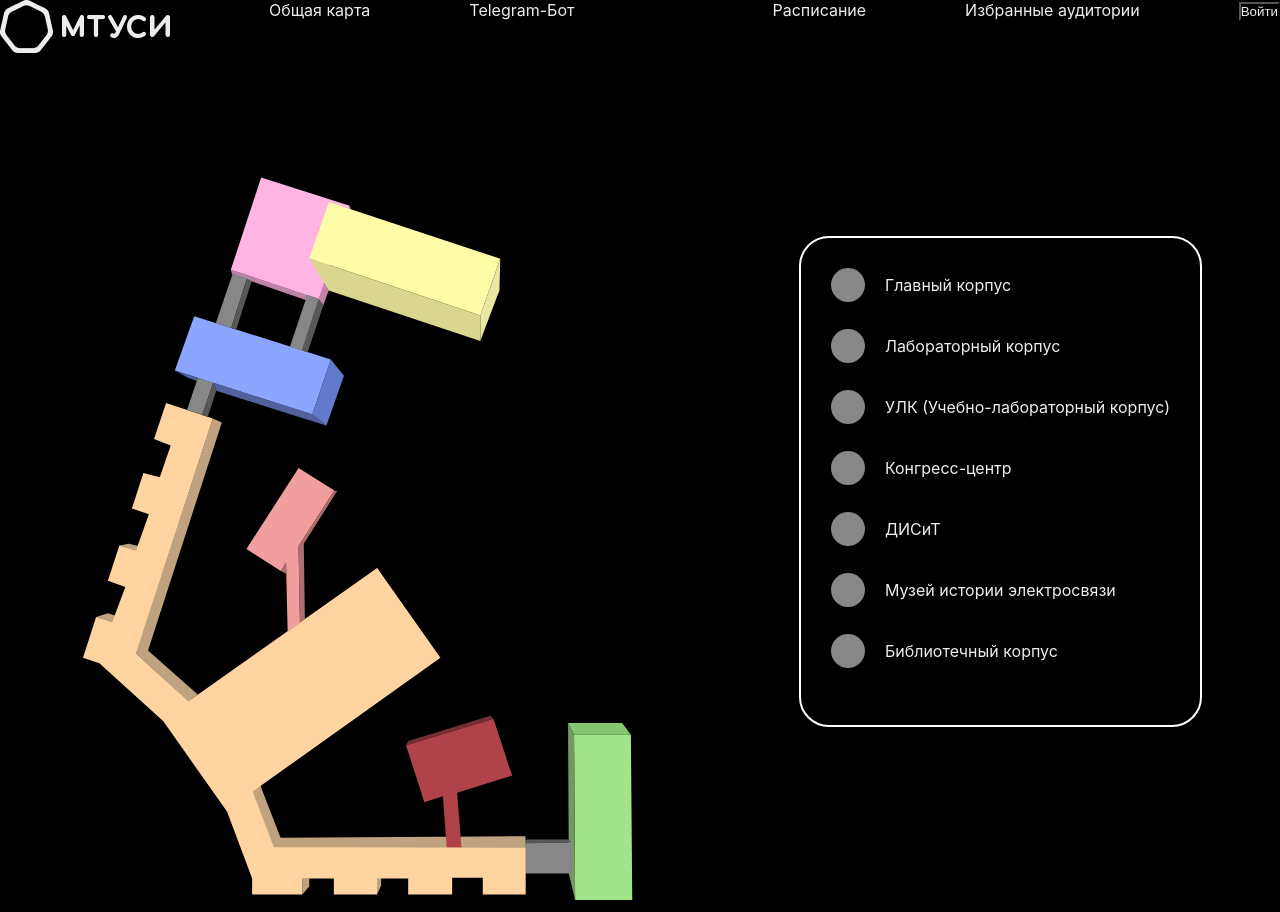
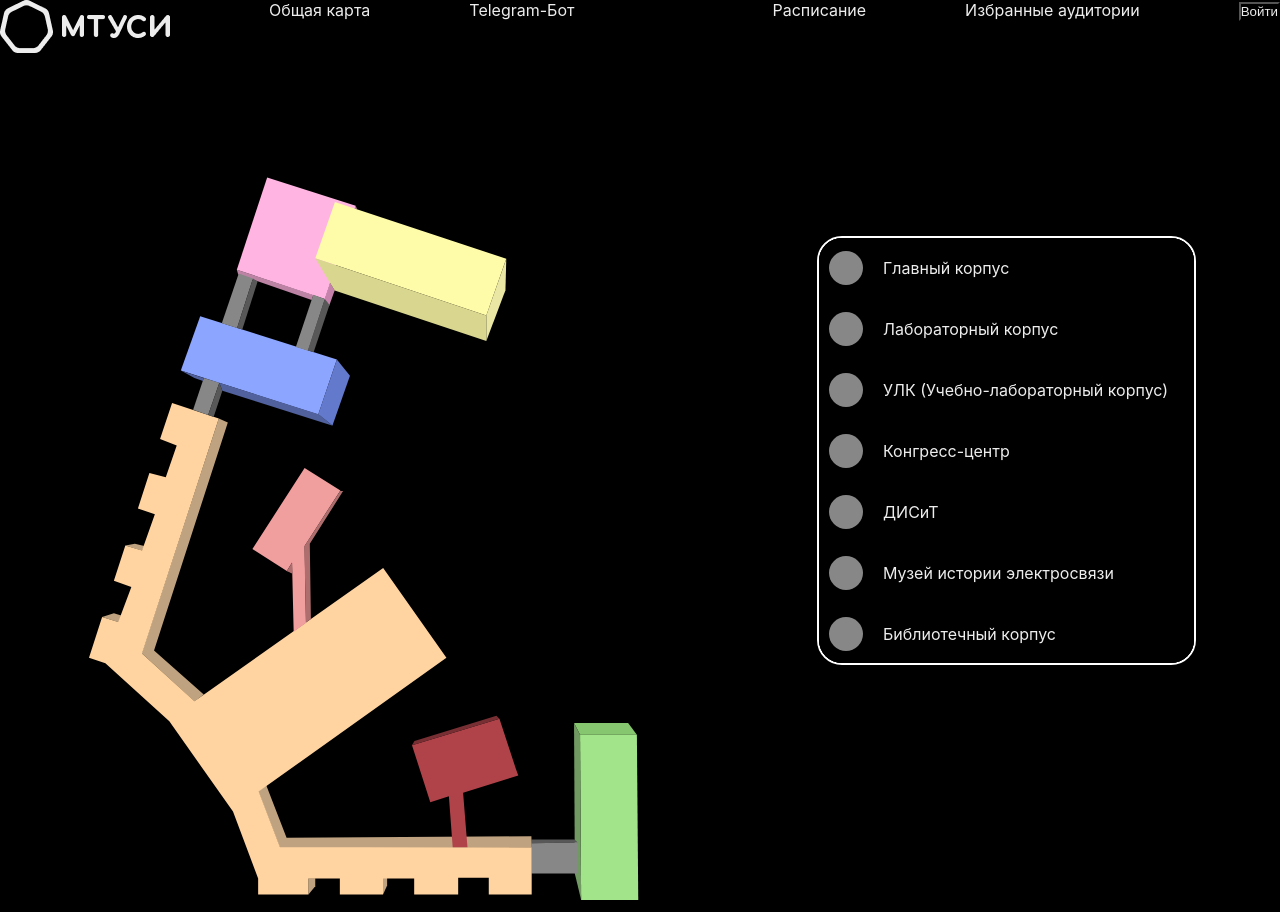
Before and after one commit to rupturevryky/mtuci-svg-map, a React (Create React App) app: page / in a window 1280 px wide. Built offline with nearby package versions, Linux system fonts and the light colour scheme.

Commit message:
onMouseEnter/onMouseLeave

```diff
--- a/src/app/Slice/SelectBildingsSlice.js
+++ b/src/app/Slice/SelectBildingsSlice.js
@@ -6,42 +6,49 @@ const initialState = {
             id: 1,
             title: "Главный корпус",
             active: false,
+            blure: false,
             color: "#FFD4A1"
         },
         {
             id: 2,
             title: "Лабораторный корпус",
             active: false,
+            blure: false,
             color: "#D7FF83"
         },
         {
             id: 3,
             title: "УЛК (Учебно-лабораторный корпус)",
             active: false,
+            blure: false,
             color: "#FFFCA9"
         },
         {
             id: 4,
             title: "Конгресс-центр",
             active: false,
+            blure: false,
             color: "#FFB4E1"
         },
         {
             id: 5,
             title: "ДИСиТ",
             active: false,
+            blure: false,
             color: "#F19E9E"
         },
         {
             id: 6,
             title: "Музей истории электросвязи",
             active: false,
+            blure: false,
             color: "#B0434A"
         },
         {
             id: 7,
             title: "Библиотечный корпус",
             active: false,
+            blure: false,
             color: "#8CA5FF"
         }
     ]
@@ -55,6 +62,15 @@ const enclouresSlice = createSlice({
             state.enclouresCase.forEach(item => {
                 if (item.id === action.payload) {
                     item.active = !item.active
+                    item.blure = item.active
+                }
+                return item
+            })
+        },
+        overSelect: (state, action) => {
+            state.enclouresCase.forEach(item => {
+                if (item.id === action.payload) {
+                    item.blure = !item.blure
                 }
                 return item
             })
@@ -65,4 +81,4 @@ const enclouresSlice = createSlice({
 const { actions, reducer } = enclouresSlice;
 
 export default reducer;
-export const { selectBilding } = actions;
+export const { selectBilding, overSelect } = actions;
--- a/src/components/EnclosuresList/EnclosureList.module.css
+++ b/src/components/EnclosuresList/EnclosureList.module.css
@@ -1,7 +1,14 @@
-.listItems {
-    padding: 30px 30px 30px 30px;
+.listWrapper {
+    overflow: hidden;
     margin-top: 67px;
     border: 2px solid white;
+    /* margin: 30px 30px 30px 30px; */
+    border-radius: 25px;
+    height: 425px;
+    width: 375px;
+}
+
+.listInner {
     height: 100%;
-    border-radius: 30px;
+    width: 100%;
 }
--- a/src/components/EnclosuresList/EnclosuresList.js
+++ b/src/components/EnclosuresList/EnclosuresList.js
@@ -1,7 +1,6 @@
 import { useSelector, useDispatch } from 'react-redux';
 
-// import { createSelector } from 'reselect';
-import { selectBilding } from "../../app/Slice/SelectBildingsSlice"
+import { selectBilding, overSelect } from "../../app/Slice/SelectBildingsSlice"
 import EnclosuresListItem from "../EnclosuresListItem/EnclosuresListItem";
 import s from "./EnclosureList.module.css"
 
@@ -20,19 +19,30 @@ export const EnclosuresList = () => {
             dispatch(selectBilding(id))
             console.log(`enclosures!!! id = ${id}`)
         }
+        const onMouseEnter = (id) => {
+            if (props.active === false) {
+                dispatch(overSelect(id))
+                console.log(`enclosures!!! id = ${id}`)
+            }
+        }
         return (
             <EnclosuresListItem
-                {...props} key={id}
+                {...props} key={id} id={id}
                 onClick={() => enclosures(id)}
+                onMouseEnter={() => onMouseEnter(id)}
+                onMouseLeave={() => onMouseEnter(id)}
             />
         )
 
     });
 
     return (
-        <ul className={s.listItems}>
-            {layle}
-        </ul>
+        <div className={s.listWrapper}>
+            <ul className={s.listInner}>
+                {layle}
+            </ul>
+        </div>
+
 
     )
 
--- a/src/components/EnclosuresListItem/EnclosuresListItem.js
+++ b/src/components/EnclosuresListItem/EnclosuresListItem.js
@@ -1,17 +1,29 @@
 import s from "./EnclosuresListItem.module.css"
 
-const EnclosuresListItem = ({ title, active, color, onClick }) => {
+const EnclosuresListItem = ({ title, active, blure, color, id, onClick, onMouseEnter, onMouseLeave }) => {
 
     const item = () => {
+
+        const padding = (id) => id === 1 ? `${s.string} ${s.padding}` : `${s.string}`
+        const light = () => `${s.string} ${s.padding}`
+
         if (active === false) {
-            return (
-                <div className={s.string}>
-                    <div className={s.circle}></div><p>{title}</p>
-                </div>
-            )
+            if (blure === true) {
+                return (
+                    <div className={padding(id)}>
+                        <div className={s.circle}></div><p>{title}</p>
+                    </div>
+                )
+            } else {
+                return (
+                    <div className={padding(id)}>
+                        <div className={s.circle}></div><p>{title}</p>
+                    </div>
+                )
+            }
         } else {
             return (
-                <div className={s.string}>
+                <div className={padding(id)}>
                     <div className={s.circle} style={{ backgroundColor: color }}></div><p>{title}</p>
                 </div>
             )
@@ -19,7 +31,10 @@ const EnclosuresListItem = ({ title, active, color, onClick }) => {
     }
 
     return (
-        <li onClick={onClick} className={s.highlight} >
+        <li className={`${s.highlight} ${s.item}`}
+            onClick={onClick}
+            onMouseEnter={onMouseEnter}
+            onMouseLeave={onMouseLeave}>
             {item()}
         </li>
     );
--- a/src/components/EnclosuresListItem/EnclosuresListItem.module.css
+++ b/src/components/EnclosuresListItem/EnclosuresListItem.module.css
@@ -4,6 +4,7 @@
     height: 34px;
     width: 34px;
     margin-right: 20px;
+    margin-left: 10px;
 }
 
 .string {
@@ -20,3 +21,11 @@
 /* .highlight :hover {
     background-color: #878787;
 } */
+
+.item {
+    transition: 0.5s all;
+}
+
+.padding {
+    padding-top: 13px;
+}
```
